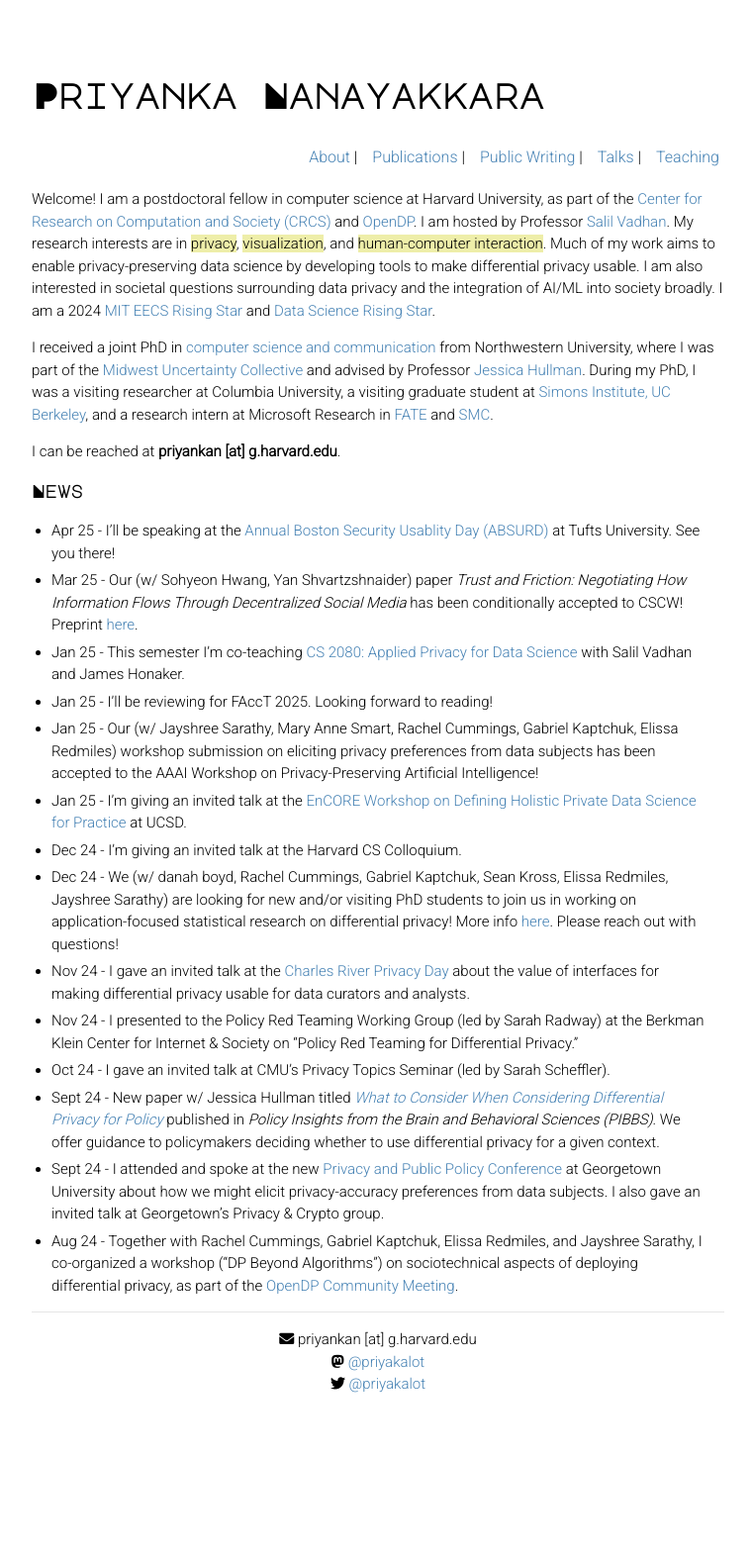
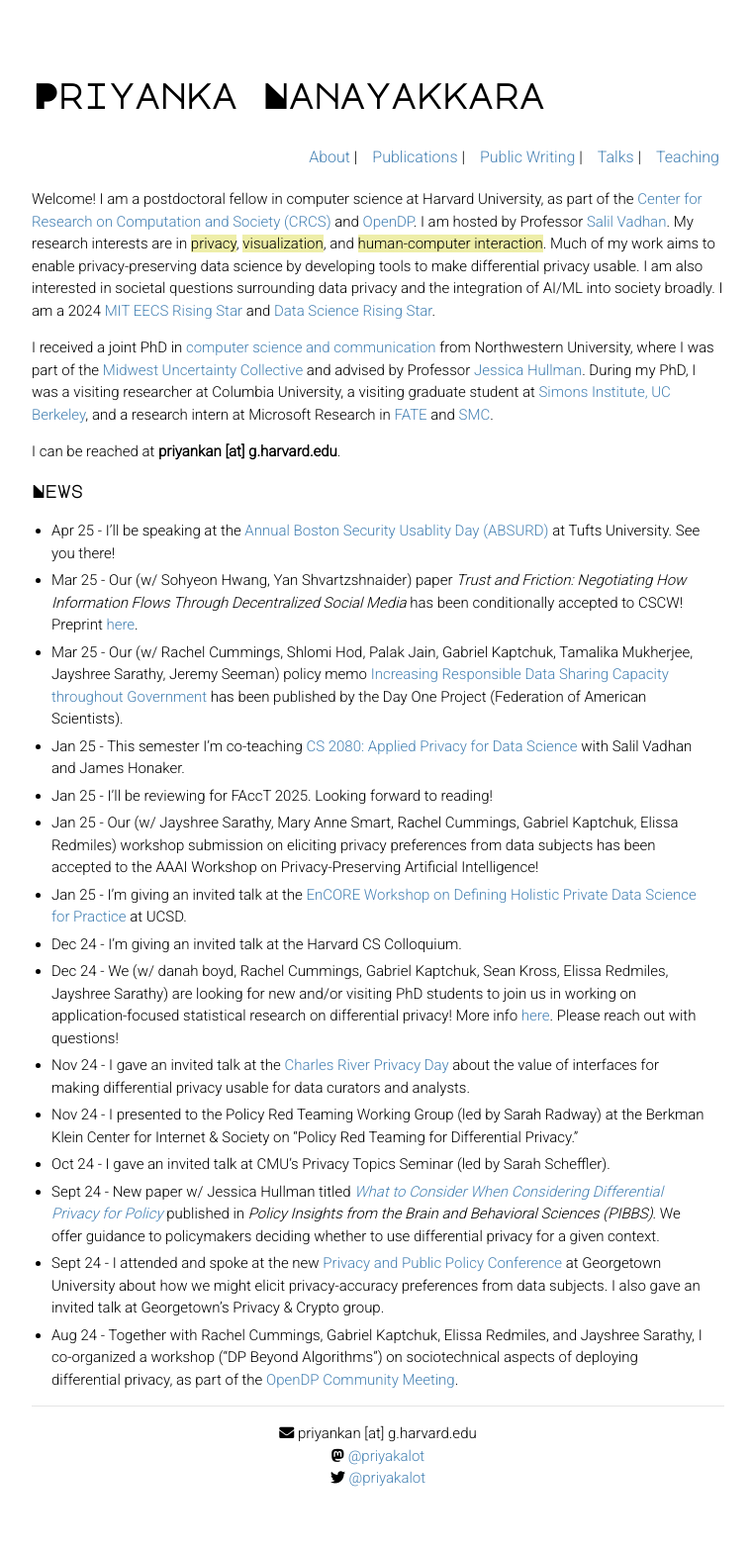
Before and after one commit to priyakalot/priyakalot.github.io, a Jekyll site: the page built from index.md, in a window 1280 px wide. Shown: the whole page at 99% size, without its empty margins (258-1018 px from the left). Built offline with Jekyll 4.4.1, drawn with Linux system fonts in a browser that asks for light colours; nearby versions of some CDN libraries; before the commit the page ends 1475 px from its top, so only the background shows below that.

Commit message:
Update index.md

```diff
--- a/index.md
+++ b/index.md
@@ -10,6 +10,7 @@ I can be reached at **priyankan [at] g.harvard.edu**.
 ### News
 * Apr 25 - I'll be speaking at the <a href="https://absurd.cs.tufts.edu/index.html" target="_blank">Annual Boston Security Usablity Day (ABSURD)</a> at Tufts University. See you there!
 * Mar 25 - Our (w/ Sohyeon Hwang, Yan Shvartzshnaider) paper _Trust and Friction: Negotiating How Information Flows Through Decentralized Social Media_ has been conditionally accepted to CSCW! Preprint <a href="https://arxiv.org/pdf/2503.02150" target="_blank">here</a>.
+* Mar 25 - Our (w/ Rachel Cummings, Shlomi Hod, Palak Jain, Gabriel Kaptchuk, Tamalika Mukherjee, Jayshree Sarathy, Jeremy Seeman) policy memo <a href="https://fas.org/publication/increasing-responsible-data-sharing-capacity-throughout-government/" target="_blank">Increasing Responsible Data Sharing Capacity throughout Government</a> has been published by the Day One Project (Federation of American Scientists).
 * Jan 25 - This semester I'm co-teaching <a href="https://opendp.github.io/cs208/spring2025/" target="_blank">CS 2080: Applied Privacy for Data Science</a> with Salil Vadhan and James Honaker.
 * Jan 25 - I'll be reviewing for FAccT 2025. Looking forward to reading!
 * Jan 25 - Our (w/ Jayshree Sarathy, Mary Anne Smart, Rachel Cummings, Gabriel Kaptchuk, Elissa Redmiles) workshop submission on eliciting privacy preferences from data subjects has been accepted to the AAAI Workshop on Privacy-Preserving Artificial Intelligence!
```
